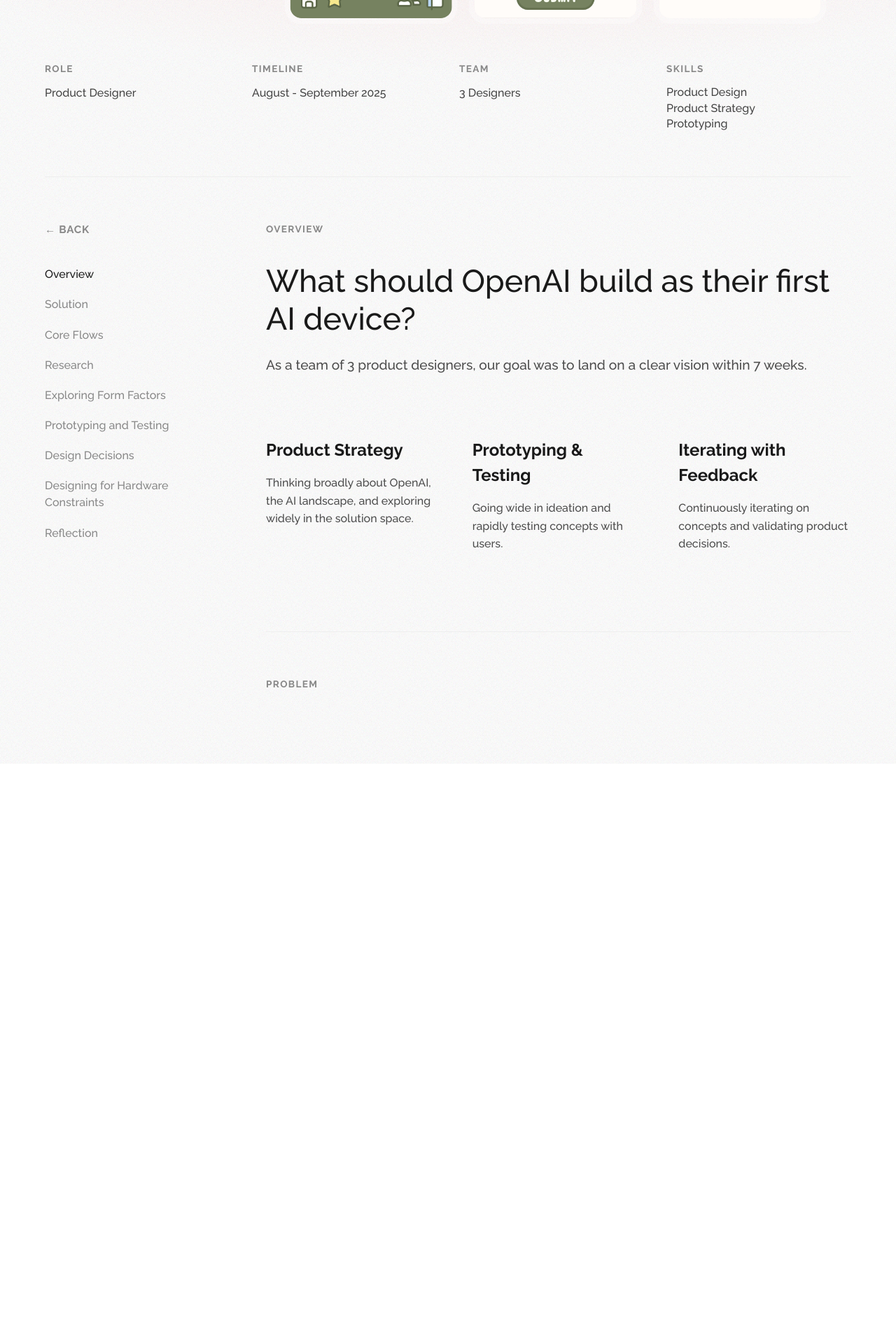
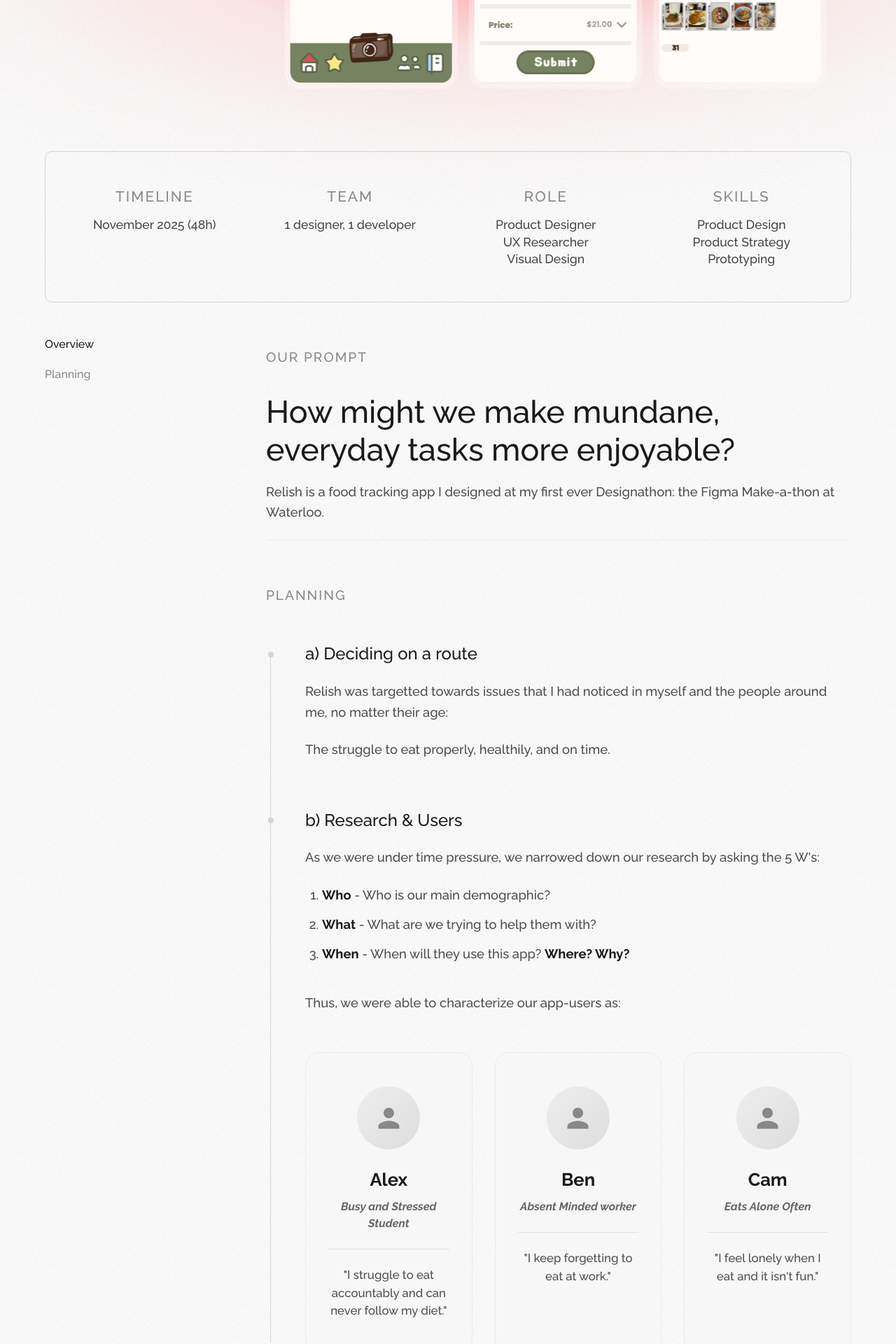
Before and after one commit to amyw41/amyw41.github.io, a React (Vite) app: page /projects/relish in a window 1280 px wide. Shown: the part 680-2600 px from the top of the page at 70% size. Before the commit the page ends 1771 px from the top, so only its background shows below. Built offline with nearby package versions, Linux system fonts and the light colour scheme.

Commit message:
case study

```diff
--- a/src/App.css
+++ b/src/App.css
@@ -9,6 +9,23 @@ html {
 * {
   cursor: none !important;
 }
+
+.page-fade-in {
+  animation: pageFadeIn 1s cubic-bezier(0.215, 0.61, 0.355, 1) forwards;
+}
+
+@keyframes pageFadeIn {
+  from {
+    opacity: 0;
+    transform: translateY(40px);
+  }
+
+  to {
+    opacity: 1;
+    transform: translateY(0);
+  }
+}
+
 
 /* Cursor circle effect */
 .cursor-circle {
@@ -134,13 +151,16 @@ html {
 }
 
 /* Scroll reveal animation */
-.project-preview-box.reveal-item {
-  opacity: 0.6;
-  transform: translateY(40px);
+.reveal-item {
+  opacity: 0;
+  transform: translateY(50px);
+  transition: opacity 0.8s cubic-bezier(0.215, 0.61, 0.355, 1),
+    transform 0.8s cubic-bezier(0.215, 0.61, 0.355, 1);
 }
 
-.project-preview-box.reveal-item.reveal {
-  animation: smoothReveal 0.5s cubic-bezier(0.25, 0.46, 0.45, 0.94) forwards;
+.reveal-item.reveal {
+  opacity: 1;
+  transform: translateY(0);
 }
 
 @keyframes smoothReveal {
@@ -148,6 +168,31 @@ html {
     opacity: 1;
     transform: translateY(0);
   }
+}
+
+.load-reveal {
+  opacity: 0;
+  transform: translateY(30px);
+  animation: loadReveal 1s cubic-bezier(0.215, 0.61, 0.355, 1) forwards;
+}
+
+@keyframes loadReveal {
+  to {
+    opacity: 1;
+    transform: translateY(0);
+  }
+}
+
+.stagger-1 {
+  animation-delay: 0.1s;
+}
+
+.stagger-2 {
+  animation-delay: 0.25s;
+}
+
+.stagger-3 {
+  animation-delay: 0.4s;
 }
 
 .project-preview-square {
@@ -389,7 +434,7 @@ html {
 html,
 body {
   width: 100vw;
-  overflow-x: hidden !important;
+  overflow-x: clip !important;
   margin: 0;
   padding: 0;
   user-select: auto;
@@ -970,12 +1015,18 @@ body.relish-page {
   top: 0;
   left: 0;
   width: 100%;
-  height: 130vh;
+  height: 150vh;
   z-index: -1;
-  background: radial-gradient(ellipse 120vw 34vw at 55% 48%,
-      rgba(255, 155, 155, 0.85) 0%,
-      rgba(255, 155, 155, 0.1) 30%,
-      transparent 65%);
+
+  /* Easily adjust the gradient size here */
+  --relish-gradient-width: 100vw;
+  --relish-gradient-height: 40vw;
+
+  background: radial-gradient(ellipse var(--relish-gradient-width) var(--relish-gradient-height) at 55% 48%,
+      rgba(255, 120, 120, 0.85) 0%,
+      rgba(255, 155, 155, 0.2) 35%,
+      rgba(255, 155, 155, 0.04) 60%,
+      rgba(255, 255, 255, 0) 80%);
   pointer-events: none;
 }
 
@@ -1009,14 +1060,22 @@ body.relish-page {
 
 .relish-title {
   font-family: 'Editorial New', serif !important;
-  font-size: 4rem !important;
-  font-weight: 500 !important;
+  font-size: 6rem !important;
+  font-weight: 100 !important;
   margin-bottom: 0;
   margin-top: 0;
   color: var(--text);
   text-align: right;
-  transform: translateX(-4rem);
   line-height: 1;
+}
+
+.relish-subtitle {
+  font-family: 'Raleway', sans-serif;
+  font-size: 1.2rem;
+  color: #777;
+  text-align: right;
+  margin-top: 0.5rem;
+  margin-bottom: 1.5rem;
 }
 
 .relish-hero-container .project-side-img {
@@ -1102,7 +1161,7 @@ body.relish-page {
 .case-study-metadata-wrapper {
   width: 100vw;
   max-width: 1300px;
-  margin: 0 auto;
+  margin: 8rem auto 0 auto;
   padding: 0 4rem;
   box-sizing: border-box;
 }
@@ -1121,8 +1180,9 @@ body.relish-page {
   width: 220px;
   flex-shrink: 0;
   position: sticky;
-  top: 250px;
+  bottom: 100px;
   height: fit-content;
+  align-self: flex-end;
 }
 
 .sidebar-back {
@@ -1169,18 +1229,20 @@ body.relish-page {
 
 .metadata-row {
   display: grid;
-  grid-template-columns: repeat(4, 1fr);
-  gap: 2rem;
-  margin-bottom: 4rem;
-  padding-bottom: 4rem;
-  border-bottom: 1px solid #eee;
+  grid-template-columns: repeat(auto-fit, minmax(200px, 1fr));
+  gap: 4rem;
+  margin-bottom: 3rem;
+  padding: 3rem;
+  border-radius: 10px;
+  border: 1px solid #d4d4d4;
+  text-align: center;
 }
 
 .metadata-label {
   display: block;
   font-family: 'Raleway', sans-serif;
-  font-size: 0.85rem;
-  font-weight: 700;
+  font-size: 1.3rem;
+  font-weight: 500;
   color: #888;
   letter-spacing: 0.1em;
   margin-bottom: 0.8rem;
@@ -1189,7 +1251,7 @@ body.relish-page {
 .metadata-value,
 .metadata-list {
   font-family: 'Raleway', sans-serif;
-  font-size: 1rem;
+  font-size: 1.1rem;
   color: #444;
   line-height: 1.4;
 }
@@ -1198,33 +1260,44 @@ body.relish-page {
   list-style: none;
   padding: 0;
   margin: 0;
+  text-align: center;
 }
 
 .section-label {
   display: block;
   font-family: 'Raleway', sans-serif;
-  font-size: 0.85rem;
-  font-weight: 700;
+  font-size: 1.2rem;
+  font-weight: 500;
   color: #888;
   letter-spacing: 0.1em;
+  margin-bottom: 0.2rem;
+}
+
+.overview-title,
+.section-subtitle {
+  font-family: 'Raleway', serif;
+  font-weight: 500;
+  color: #1a1a1a;
+  line-height: 1.2;
+}
+
+.overview-title {
+  font-size: 2.8rem;
+  margin-bottom: 0.2rem;
+}
+
+.section-subtitle {
+  font-size: 1.5rem;
+  margin-top: 3.5rem;
   margin-bottom: 1.5rem;
 }
 
-.overview-title {
-  font-family: 'Raleway', serif;
-  font-size: 2.8rem;
-  font-weight: 500;
-  color: #1a1a1a;
-  line-height: 1.2;
-  margin-bottom: 1.5rem;
-}
-
-.overview-subtitle {
+.section-body {
   font-family: 'Raleway', sans-serif;
-  font-size: 1.2rem;
+  font-size: 1.15rem;
   color: #4c4c4c;
   line-height: 1.6;
-  margin-bottom: 4rem;
+  margin-bottom: 1.5rem;
 }
 
 .process-grid {
@@ -1253,6 +1326,144 @@ body.relish-page {
   padding-top: 4rem;
   border-top: 1px solid #eee;
 }
+
+.problem-section:first-of-type {
+  border-top: none;
+  padding-top: 1rem;
+}
+
+/* ===== Research & Persona Section ===== */
+.section-highlight {
+  text-align: center;
+  font-family: 'Raleway', sans-serif;
+  font-size: 1.35rem;
+  font-weight: 600;
+  color: #1a1a1a;
+  padding: 3rem 2rem;
+  margin: 3.5rem 0;
+  background-color: #f7f7f7;
+  border-radius: 16px;
+  border: 1px solid #eaeaea;
+}
+
+.section-list {
+  font-family: 'Raleway', sans-serif;
+  font-size: 1.15rem;
+  color: #4c4c4c;
+  line-height: 1.6;
+  margin-bottom: 2.5rem;
+  padding-left: 1.5rem;
+}
+
+.section-list li {
+  margin-bottom: 0.8rem;
+}
+
+.section-list strong {
+  color: #1a1a1a;
+}
+
+.persona-grid {
+  display: grid;
+  grid-template-columns: repeat(auto-fit, minmax(220px, 1fr));
+  gap: 2rem;
+  margin-top: 3.5rem;
+  margin-bottom: 4rem;
+}
+
+.persona-card {
+  background-color: #f7f7f7;
+  border-radius: 20px;
+  padding: 3rem 2rem;
+  text-align: center;
+  border: 1px solid #eaeaea;
+  display: flex;
+  flex-direction: column;
+  align-items: center;
+}
+
+.persona-icon-wrapper {
+  width: 90px;
+  height: 90px;
+  background: linear-gradient(135deg, #eee, #ddd);
+  border-radius: 50%;
+  margin-bottom: 1.5rem;
+  display: flex;
+  align-items: center;
+  justify-content: center;
+}
+
+.persona-icon {
+  width: 45px;
+  height: 45px;
+  color: #888;
+}
+
+.persona-name {
+  font-family: 'Raleway', serif;
+  font-size: 1.6rem;
+  font-weight: 600;
+  color: #1a1a1a;
+  margin: 0 0 0.5rem 0;
+}
+
+.persona-role {
+  font-family: 'Raleway', sans-serif;
+  font-size: 1rem;
+  font-style: italic;
+  color: #666;
+  margin: 0 0 1.5rem 0;
+}
+
+.persona-quote {
+  font-family: 'Raleway', sans-serif;
+  font-size: 1.05rem;
+  color: #4c4c4c;
+  line-height: 1.5;
+  margin: 0;
+  padding-top: 1.5rem;
+  border-top: 1px solid #e0e0e0;
+}
+
+/* ===== Planning Timeline Visual ===== */
+.planning-timeline-wrapper {
+  position: relative;
+  padding-left: 3.5rem;
+  margin-top: 3.5rem;
+}
+
+.planning-timeline-wrapper::before {
+  content: '';
+  position: absolute;
+  left: 6px;
+  top: 1rem;
+  bottom: 1rem;
+  width: 1px;
+  background-color: #d4d4d4;
+}
+
+.planning-timeline-wrapper .section-subtitle {
+  position: relative;
+  margin-top: 4.5rem;
+}
+
+.planning-timeline-wrapper .section-subtitle:first-of-type {
+  margin-top: 0;
+}
+
+.planning-timeline-wrapper .section-subtitle::before {
+  content: '';
+  position: absolute;
+  left: calc(-3.5rem + 2.5px);
+  top: 50%;
+  transform: translateY(-50%);
+  width: 8px;
+  height: 8px;
+  background-color: #d4d4d4;
+  border-radius: 50%;
+  z-index: 2;
+}
+
 
 @media (max-width: 1024px) {
   .case-study-container {
--- a/src/App.jsx
+++ b/src/App.jsx
@@ -10,11 +10,13 @@ import Cybersea from './pages/Cybersea'
 import Relish from './pages/Relish'
 import Amazon from './pages/Amazon'
 import PlaceholderProject from './pages/PlaceholderProject'
+import ScrollToTop from './components/ScrollToTop'
 import { useState, useEffect } from 'react'
 
 function App() {
   return (
     <BrowserRouter>
+      <ScrollToTop />
       <CursorCircle />
       <Taskbar />
       <Routes>
--- a/src/pages/Amazon.jsx
+++ b/src/pages/Amazon.jsx
@@ -4,12 +4,12 @@ function Amazon() {
     return (
         <div className="project-detail-page">
             <section className="project-hero">
-                <h1 className="project-title">Amazon through a UX lense</h1>
-                <div className="project-meta-info">
+                <h1 className="project-title load-reveal stagger-1">Amazon through a UX lense</h1>
+                <div className="project-meta-info load-reveal stagger-2">
                     <span className="project-tag">UX Research</span>
                     <span className="project-tag">UX Design</span>
                 </div>
-                <div className="project-subtitle">UX REDESIGN CASE STUDY • 2025</div>
+                <div className="project-subtitle load-reveal stagger-3">UX REDESIGN CASE STUDY • 2025</div>
             </section>
 
             <section className="project-content">
--- a/src/pages/Cybersea.jsx
+++ b/src/pages/Cybersea.jsx
@@ -4,12 +4,12 @@ function Cybersea() {
     return (
         <div className="project-detail-page">
             <section className="project-hero">
-                <h1 className="project-title">3D mesh playground & cool ocean visuals</h1>
-                <div className="project-meta-info">
+                <h1 className="project-title load-reveal stagger-1">3D mesh playground & cool ocean visuals</h1>
+                <div className="project-meta-info load-reveal stagger-2">
                     <span className="project-tag">Product Design</span>
                     <span className="project-tag">Hackathon</span>
                 </div>
-                <div className="project-subtitle">1ST OVERALL @ UOTTAHACKS • 2026</div>
+                <div className="project-subtitle load-reveal stagger-3">1ST OVERALL @ UOTTAHACKS • 2026</div>
             </section>
 
             <section className="project-content">
--- a/src/pages/Relish.jsx
+++ b/src/pages/Relish.jsx
@@ -1,22 +1,70 @@
-import { useEffect } from 'react'
+import { useEffect, useState } from 'react'
 import '../App.css'
+import useScrollReveal from '../hooks/useScrollReveal'
 import relishMain from '../assets/relish-main.png'
 import relishForm from '../assets/relish-form.png'
 import relishCalendar from '../assets/relish-calendar.png'
 
+const sectionsData = [
+    { id: 'overview', title: 'Overview' },
+    { id: 'planning', title: 'Planning' },
+];
+
+const UserIcon = () => (
+    <svg viewBox="0 0 24 24" fill="currentColor" className="persona-icon">
+        <path d="M12 12c2.21 0 4-1.79 4-4s-1.79-4-4-4-4 1.79-4 4 1.79 4 4 4zm0 2c-2.67 0-8 1.34-8 4v2h16v-2c0-2.66-5.33-4-8-4z" />
+    </svg>
+);
+
 function Relish() {
+    const [activeSection, setActiveSection] = useState('overview');
+
+    // Reveal refs for different sections
+    const metadataRef = useScrollReveal(0);
+    const overviewRef = useScrollReveal(100);
+    const planningRef = useScrollReveal(100);
+
     useEffect(() => {
         document.body.classList.add('relish-page');
-        return () => document.body.classList.remove('relish-page');
+
+        const observer = new IntersectionObserver(
+            (entries) => {
+                entries.forEach((entry) => {
+                    if (entry.isIntersecting) {
+                        setActiveSection(entry.target.id);
+                    }
+                });
+            },
+            { rootMargin: '-20% 0px -60% 0px' }
+        );
+
+        sectionsData.forEach((section) => {
+            const element = document.getElementById(section.id);
+            if (element) observer.observe(element);
+        });
+
+        return () => {
+            document.body.classList.remove('relish-page');
+            observer.disconnect();
+        };
     }, []);
 
+    const scrollToSection = (id) => {
+        const element = document.getElementById(id);
+        if (element) {
+            const y = element.getBoundingClientRect().top + window.scrollY - 150;
+            window.scrollTo({ top: y, behavior: 'smooth' });
+        }
+    };
+
     return (
-        <div className="project-detail-page relish-page-container">
+        <div className="project-detail-page relish-page-container page-fade-in">
             <div className="relish-background-gradient"></div>
             <div className="relish-hero-container">
                 <div className="relish-hero-content">
-                    <h1 className="relish-title">relish</h1>
-                    <div className="project-side-by-side-container">
+                    <h1 className="relish-title load-reveal stagger-1">relish</h1>
+                    <p className="relish-subtitle load-reveal stagger-2">make mealtime mindful with cute hand-drawn icons</p>
+                    <div className="project-side-by-side-container load-reveal stagger-3">
                         <img src={relishMain} alt="Relish Main" className="project-side-img" />
                         <img src={relishForm} alt="Relish Form" className="project-side-img" />
                         <img src={relishCalendar} alt="Relish Calendar" className="project-side-img" />
@@ -24,19 +72,25 @@ function Relish() {
                 </div>
             </div>
 
-            <div className="case-study-metadata-wrapper">
+            <div className="case-study-metadata-wrapper reveal-item" ref={metadataRef}>
                 <section className="metadata-row">
                     <div className="metadata-col">
-                        <span className="metadata-label">ROLE</span>
-                        <span className="metadata-value">Product Designer</span>
-                    </div>
-                    <div className="metadata-col">
                         <span className="metadata-label">TIMELINE</span>
-                        <span className="metadata-value">August - September 2025</span>
+                        <span className="metadata-value">November 2025 (48h)</span>
                     </div>
                     <div className="metadata-col">
                         <span className="metadata-label">TEAM</span>
-                        <span className="metadata-value">3 Designers</span>
+                        <ul className="metadata-list">
+                            <li>1 designer, 1 developer</li>
+                        </ul>
+                    </div>
+                    <div className="metadata-col">
+                        <span className="metadata-label">ROLE</span>
+                        <ul className="metadata-list">
+                            <li>Product Designer</li>
+                            <li>UX Researcher</li>
+                            <li>Visual Design</li>
+                        </ul>
                     </div>
                     <div className="metadata-col">
                         <span className="metadata-label">SKILLS</span>
@@ -51,49 +105,84 @@ function Relish() {
 
             <div className="case-study-container">
                 <aside className="case-study-sidebar">
-                    <div className="sidebar-back">← BACK</div>
                     <nav className="sidebar-nav">
                         <ul>
-                            <li className="active">Overview</li>
-                            <li>Solution</li>
-                            <li>Core Flows</li>
-                            <li>Research</li>
-                            <li>Exploring Form Factors</li>
-                            <li>Prototyping and Testing</li>
-                            <li>Design Decisions</li>
-                            <li>Designing for Hardware Constraints</li>
-                            <li>Reflection</li>
+                            {sectionsData.map((section) => (
+                                <li
+                                    key={section.id}
+                                    className={activeSection === section.id ? 'active' : ''}
+                                    onClick={() => scrollToSection(section.id)}
+                                >
+                                    {section.title}
+                                </li>
+                            ))}
                         </ul>
                     </nav>
                 </aside>
 
                 <main className="case-study-content">
-                    <section className="overview-section">
-                        <span className="section-label">OVERVIEW</span>
-                        <h2 className="overview-title">What should OpenAI build as their first AI device?</h2>
-                        <p className="overview-subtitle">
-                            As a team of 3 product designers, our goal was to land on a clear vision within 7 weeks.
+                    <div id="overview" className="problem-section reveal-item" ref={overviewRef}>
+                        <span className="section-label">OUR PROMPT</span>
+                        <h2 className="overview-title">How might we make mundane, everyday tasks more enjoyable?</h2>
+                        <p className="section-body">
+                            Relish is a food tracking app I designed at my first ever Designathon: the Figma Make-a-thon at Waterloo.
                         </p>
-                    </section>
+                    </div>
 
-                    <section className="process-grid">
-                        <div className="process-col">
-                            <h3>Product Strategy</h3>
-                            <p>Thinking broadly about OpenAI, the AI landscape, and exploring widely in the solution space.</p>
+                    <div id="planning" className="problem-section reveal-item" ref={planningRef}>
+                        <span className="section-label">PLANNING</span>
+
+                        <div className="planning-timeline-wrapper">
+                            <h3 className="section-subtitle">a) Deciding on a route</h3>
+                            <p className="section-body">
+                                Relish was targetted towards issues that I had noticed in myself and the people around me, no matter their age:
+                            </p>
+                            <p className="section-body">
+                                The struggle to eat properly, healthily, and on time.
+                            </p>
+
+                            <h3 className="section-subtitle">b) Research & Users</h3>
+                            <p className="section-body">
+                                As we were under time pressure, we narrowed down our research by asking the 5 W's:
+                            </p>
+                            <ol className="section-list">
+                                <li><strong>Who</strong> - Who is our main demographic?</li>
+                                <li><strong>What</strong> - What are we trying to help them with?</li>
+                                <li><strong>When</strong> - When will they use this app? <strong>Where? Why?</strong></li>
+                            </ol>
+
+                            <p className="section-body">
+                                Thus, we were able to characterize our app-users as:
+                            </p>
+
+                            <div className="persona-grid">
+                                <div className="persona-card">
+                                    <div className="persona-icon-wrapper">
+                                        <UserIcon />
+                                    </div>
+                                    <h4 className="persona-name">Alex</h4>
+                                    <p className="persona-role">Busy and Stressed Student</p>
+                                    <p className="persona-quote">"I struggle to eat accountably and can never follow my diet."</p>
+                                </div>
+                                <div className="persona-card">
+                                    <div className="persona-icon-wrapper">
+                                        <UserIcon />
+                                    </div>
+                                    <h4 className="persona-name">Ben</h4>
+                                    <p className="persona-role">Absent Minded worker</p>
+                                    <p className="persona-quote">"I keep forgetting to eat at work."</p>
+                                </div>
+                                <div className="persona-card">
+                                    <div className="persona-icon-wrapper">
+                                        <UserIcon />
+                                    </div>
+                                    <h4 className="persona-name">Cam</h4>
+                                    <p className="persona-role">Eats Alone Often</p>
+                                    <p className="persona-quote">"I feel lonely when I eat and it isn't fun."</p>
+                                </div>
+                            </div>
                         </div>
-                        <div className="process-col">
-                            <h3>Prototyping & Testing</h3>
-                            <p>Going wide in ideation and rapidly testing concepts with users.</p>
-                        </div>
-                        <div className="process-col">
-                            <h3>Iterating with Feedback</h3>
-                            <p>Continuously iterating on concepts and validating product decisions.</p>
-                        </div>
-                    </section>
-
-                    <section className="problem-section">
-                        <span className="section-label">PROBLEM</span>
-                    </section>
+                    </div>
                 </main>
             </div>
         </div>
```
Also changed, not shown: src/components/ScrollToTop.jsx (added, +12 -0 lines).
